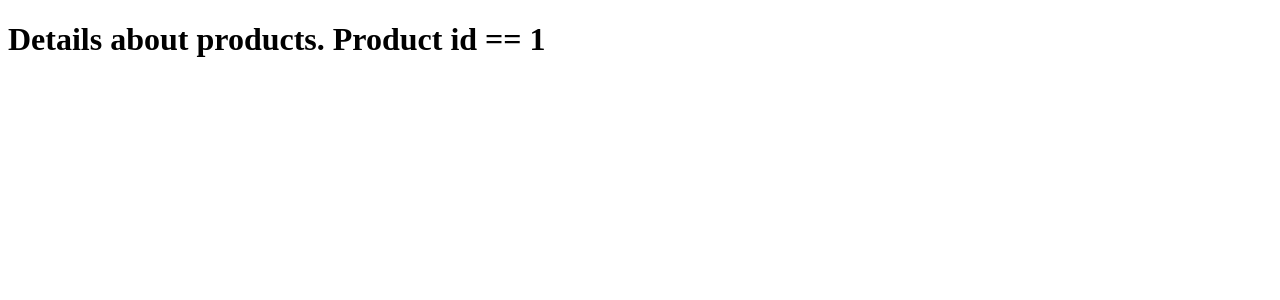
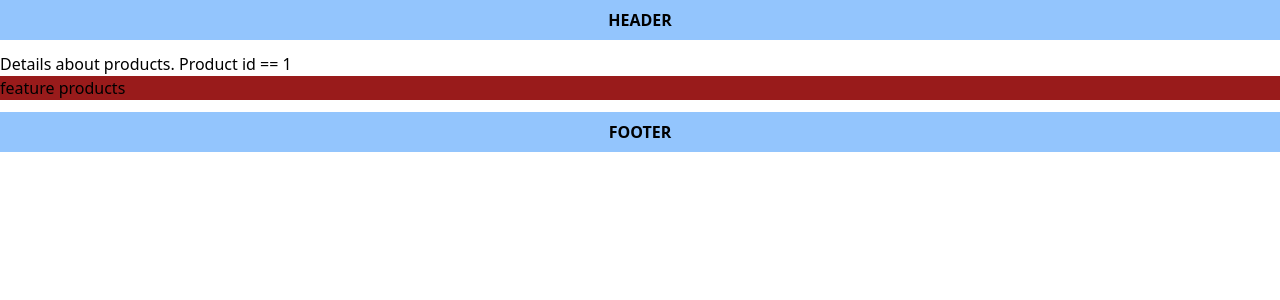
Before and after one commit to VanshSh/hello_world_next, a Next.js app: page /products/1 in a window 1280 px wide. Shown: the top 300 px of the page. Built offline with nearby package versions, Linux system fonts and the light colour scheme.

Commit message:
feat: :sparkles: route group layout

```diff
--- /dev/null
+++ b/app/globals.css
@@ -0,0 +1,3 @@
+@tailwind base;
+@tailwind components;
+@tailwind utilities;
--- a/app/layout.tsx
+++ b/app/layout.tsx
@@ -1,3 +1,4 @@
+import './globals.css'
 export const metadata = {
   title: 'Next.js',
   description: 'Generated by Next.js',
@@ -9,8 +10,16 @@ export default function RootLayout({
   children: React.ReactNode
 }) {
   return (
-    <html lang="en">
-      <body>{children}</body>
+    <html lang='en'>
+      <body>
+        <header className='bg-blue-300 text-center mb-3 p-2 uppercase font-bold'>
+          HEADER
+        </header>
+        {children}
+        <footer className='bg-blue-300 text-center mt-3 p-2 uppercase font-bold '>
+          Footer
+        </footer>
+      </body>
     </html>
   )
 }
--- /dev/null
+++ b/app/products/[productId]/layout.tsx
@@ -0,0 +1,12 @@
+export default function ProductDetailsLayout({
+  children,
+}: {
+  children: React.ReactNode
+}) {
+  return (
+    <>
+      {children}
+      <h2 className='bg-red-800'>feature products</h2>
+    </>
+  )
+}
```
Also changed, not shown: tailwind.config.ts (+8 -8 lines).
